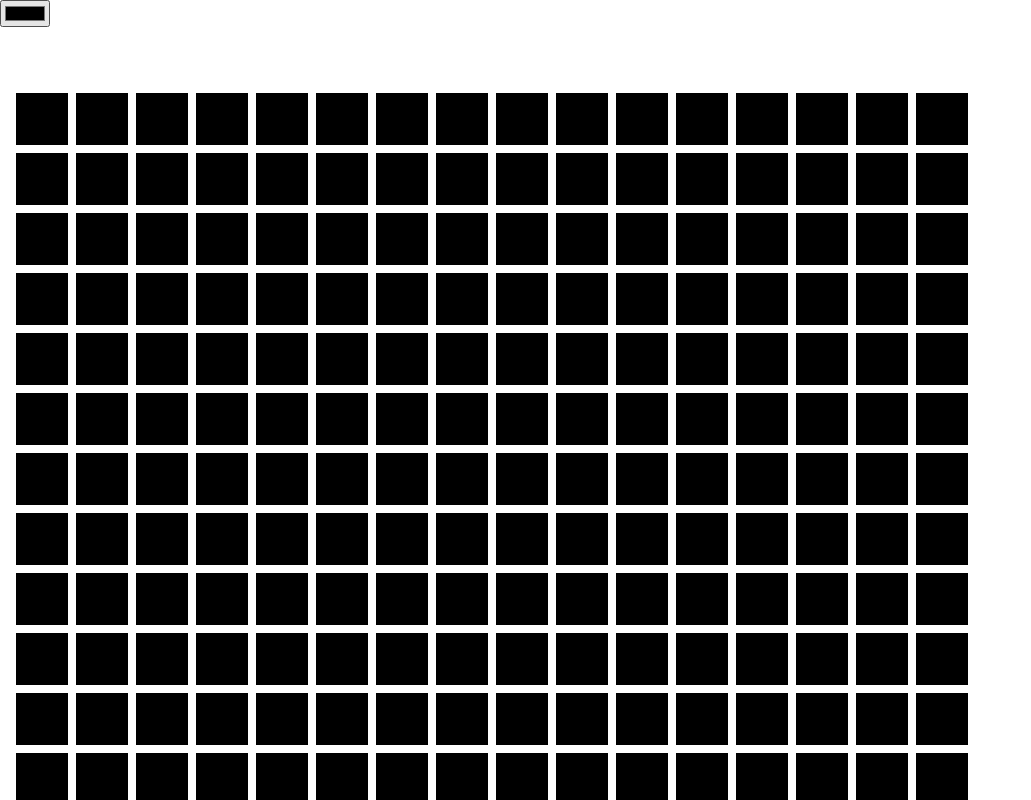
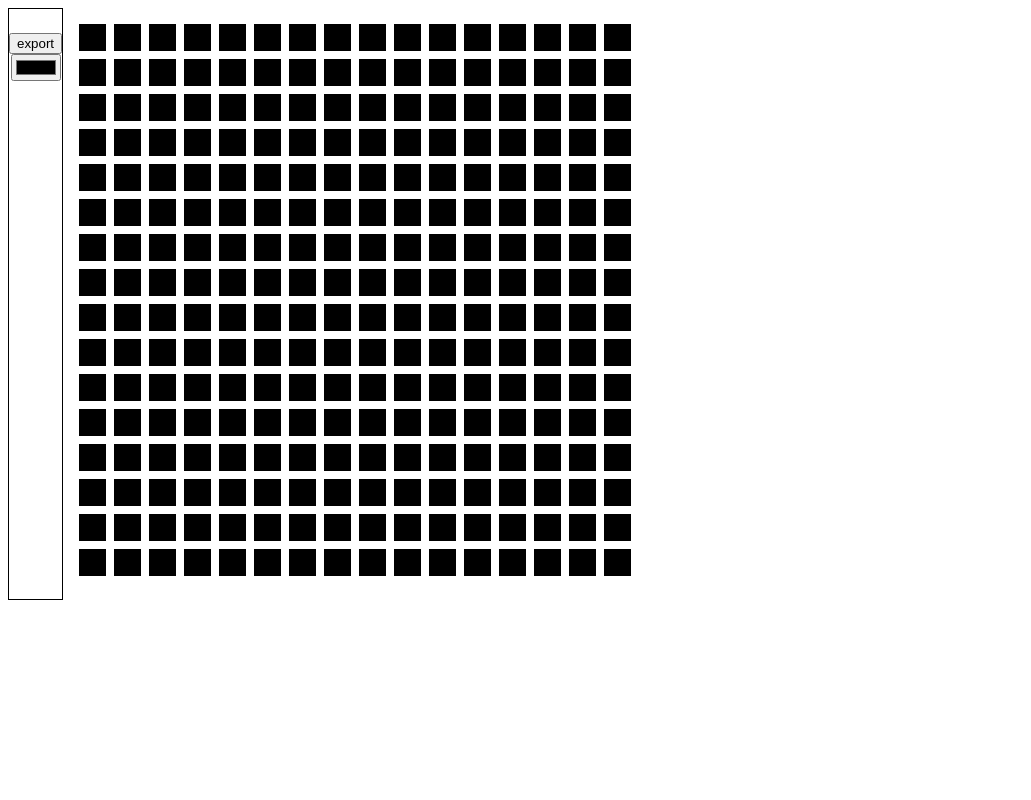
Before and after one commit to johnchughes/yoto-image-drawing, a React (Vite) app: page / in a window 1280 px wide. Shown: the top 800 px of the page, without its empty margins (0-1031 px from the left). Built offline with nearby package versions, Linux system fonts and the light colour scheme.

Commit message:
added basic export

```diff
--- a/src/App.tsx
+++ b/src/App.tsx
@@ -7,20 +7,22 @@ import { useRef, useState } from "react"
 
 function App() {
 
+  const PIXEL_SIZE: number = 25;
   const GRID_SIZE: number = 16;
 
   const [colours, setColours] = useState<string[]>([]);
   const colourPicker = useRef<HTMLInputElement>(null);
   const [pixels, setPixels] = useState<string[][]>(new Array(GRID_SIZE).fill("#000000").map(() => new Array(GRID_SIZE).fill("#000000")));
 
+  const exportCanvas = useRef<HTMLCanvasElement>(null);
 
-  const onPixelClicked = (x:number, y:number) => {
+  const onPixelClicked = (x: number, y: number) => {
 
-    const selectedColour : string = colourPicker.current?.value as string;
+    const selectedColour: string = colourPicker.current?.value as string;
 
     const nextPixels = pixels.map((_x, _xi) => {
       return _x.map((_y, _yi) => {
-        if(_xi === x && _yi === y) {
+        if (_xi === x && _yi === y) {
           return selectedColour;
         }
         return _y;
@@ -29,44 +31,92 @@ function App() {
 
     setPixels(nextPixels);
 
-    if(colours.indexOf(selectedColour) == -1) {
+    if (colours.indexOf(selectedColour) == -1) {
       setColours((current) => [...current, selectedColour]);
     }
 
   }
 
-  const onColourClicked = (colourHex:string) => {
+  const onColourClicked = (colourHex: string) => {
     //set colour picker value.
+    if (colourPicker.current) {
+      colourPicker.current.value = colourHex;
+    }
+  }
+
+  const exportPNG = () => {
+    if (!exportCanvas.current) {
+      alert("canvas being fucky, can't export.");
+      return;
+    }
+
+    var ctx = exportCanvas.current.getContext("2d");
+    if (!ctx) {
+      return;
+    }
+
+    for (let x = 0; x < pixels.length; x++) {
+      for (let y = 0; y < pixels[x].length; y++) {
+        ctx.rect(x, y, 1, 1);
+        ctx.fillStyle = pixels[x][y];
+        ctx.fillRect(x, y, 1, 1);
+      }
+    }
+
+
+    // Convert the canvas to data
+    var image = exportCanvas.current.toDataURL();
+    // Create a link
+    var aDownloadLink = document.createElement('a');
+    // Add the name of the file to the link
+    aDownloadLink.download = 'my_yoto_image.png';
+    // Attach the data to the link
+    aDownloadLink.href = image;
+    // Get the code to click the download link
+    aDownloadLink.click();
+
   }
 
   return (
-    <div>
+    <div style={{ display: "flex", flexDirection: "row", margin: 8 }}>
 
-      <div style={{display:'flex', flexDirection:'column'}}>
-        <input ref={colourPicker} type="color" />
+      <div style={{ display: 'fex', flexDirection: 'column', border: "1px solid black" }}>
 
-        <div style={{display:'flex', flexDirection: 'row', height:50}}>
-          {colours.map(colour => <div onClick={() => {onColourClicked(colour)}} style={{width:50, height:50,marginRight:8, background: colour}}></div> )}
+        <div style={{ display: 'fex', flexDirection: 'column' }}>
+          <canvas ref={exportCanvas} width={16} height={16}></canvas>
+          <button style={{ display: 'block' }} onClick={() => exportPNG()}>export</button>
+        </div>
+
+
+        <div style={{ display: 'flex', flexDirection: 'column', alignItems: 'center' }}>
+          <input ref={colourPicker} type="color" />
+
+          <div style={{ display: 'flex', flexDirection: 'column' }}>
+            {colours.map(colour => <div key={colour} onClick={() => { onColourClicked(colour) }} style={{ width: PIXEL_SIZE, height: PIXEL_SIZE, marginRight: 8, background: colour }}></div>)}
+          </div>
+
         </div>
 
       </div>
 
 
-
-      <div style={{display: 'flex', flexDirection:'column', margin:16}}>
+      <div style={{ display: 'flex', flexDirection: 'column', margin: 16 }}>
 
         {pixels.map((px, pxi) => {
 
           return (
-            <div style={{display:"flex", flexDirection: "row"}} key={`row_${pxi}`}>
+            <div style={{ display: "flex", flexDirection: "row" }} key={`row_${pxi}`}>
               {px.map((py, pyi) => {
-                return <div key={`pixel_${pxi}_${pyi}`} onClick={() => onPixelClicked(pxi, pyi)} style={{width:'50px', height:'50px', marginRight: '8px', marginBottom:'8px', border:"1px solid black",  background: py}}></div>
+                return <div key={`pixel_${pxi}_${pyi}`} onClick={() => onPixelClicked(pxi, pyi)} style={{ width: PIXEL_SIZE, height: PIXEL_SIZE, marginRight: '8px', marginBottom: '8px', border: "1px solid black", background: py }}></div>
               })}
             </div>
           )
         })}
 
       </div>
+
+
+
     </div>
   )
 }
```
